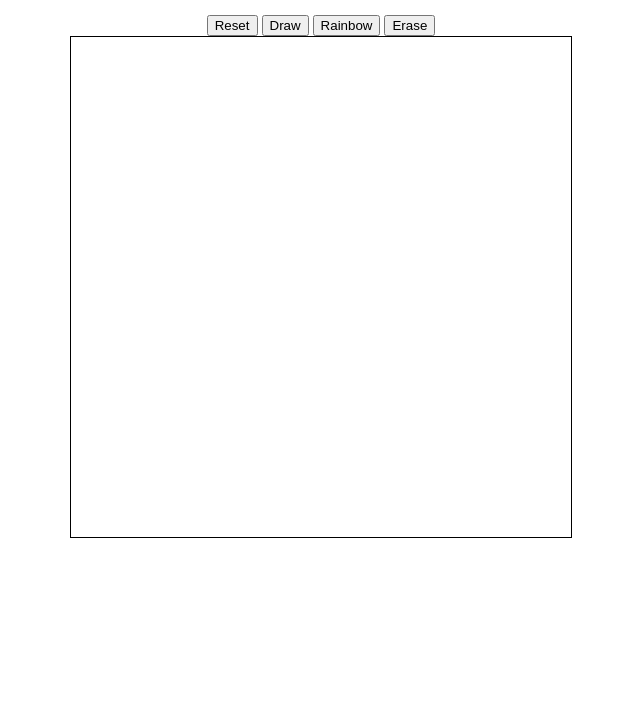
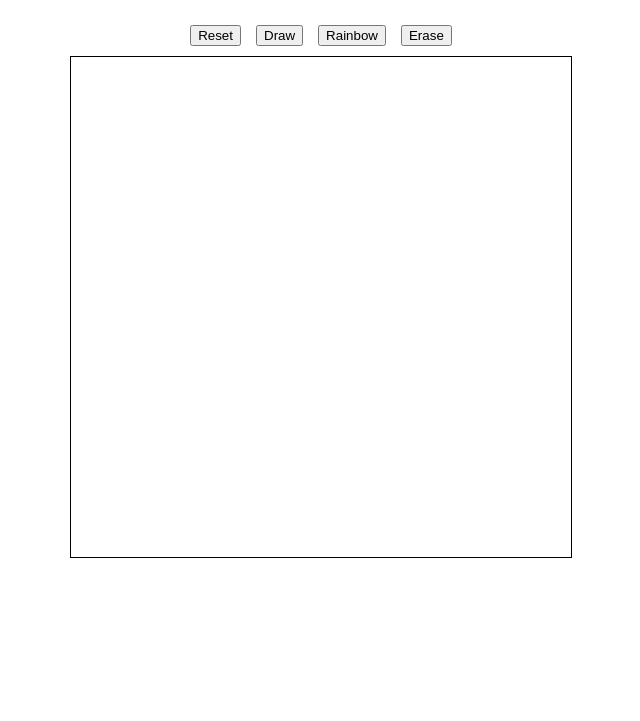
Before and after one commit to KHenkel95/etch-a-sketch, a plain HTML site: page index.html in a window 1280 px wide. Shown: the part 79-800 px from the top of the page, without its empty margins (319-959 px from the left). Drawn offline with Linux system fonts and the light colour scheme.

Commit message:
Make button-menu a flex element

```diff
--- a/style.css
+++ b/style.css
@@ -11,6 +11,7 @@ body{
     flex-direction: column;
     justify-content: space-around;
     align-items: center;
+    gap: 10px;
 }
 
 .grid-container{
@@ -29,3 +30,9 @@ body{
 .header{
     font-size: 30px;
 }
+
+.button-menu{
+    display: flex;
+    justify-content: center;
+    gap: 15px;
+}
```
